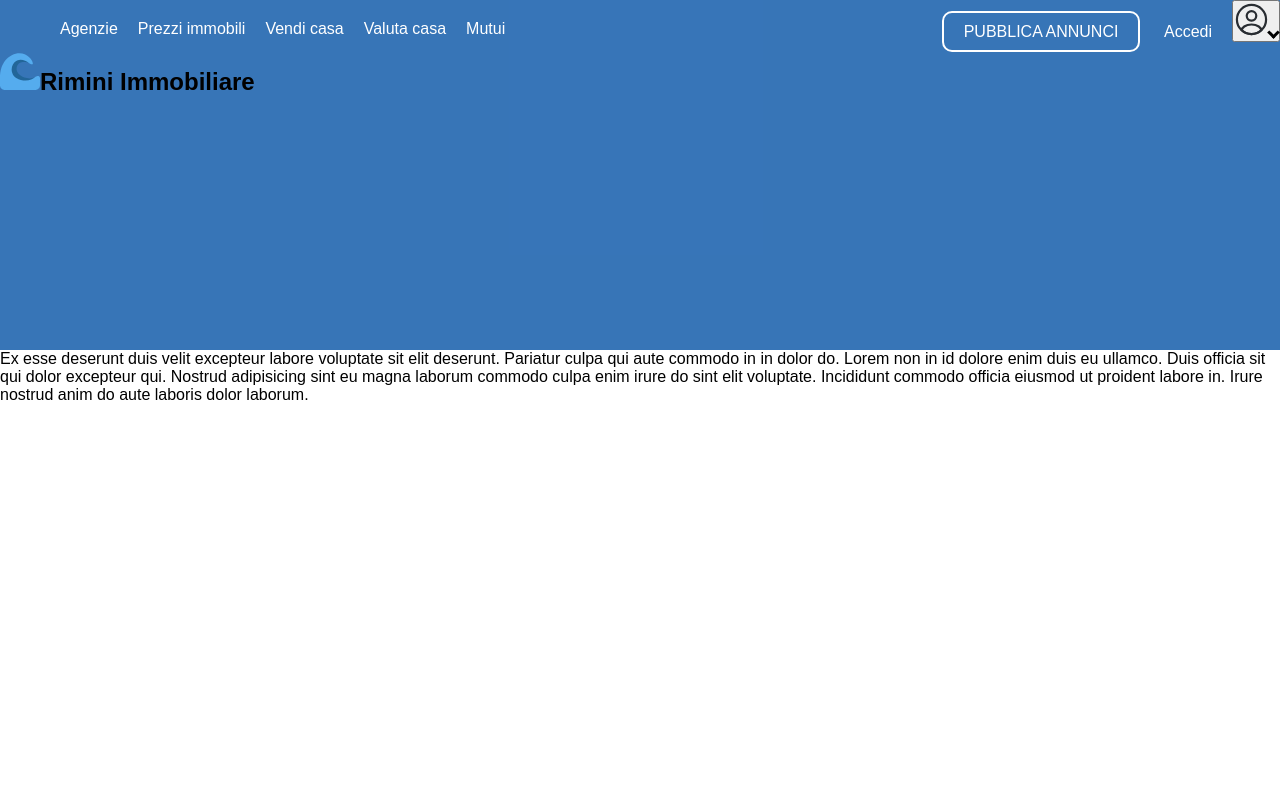
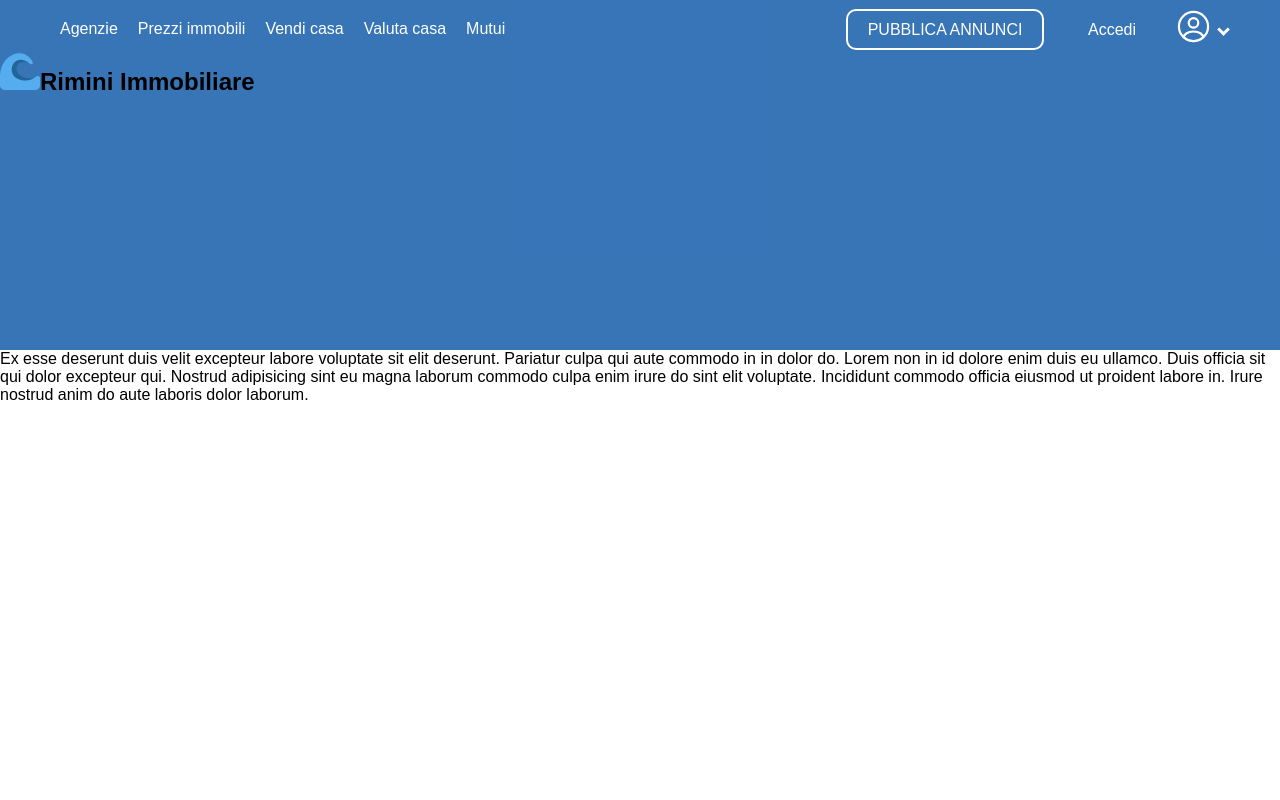
Before and after one commit to marc-alzapiedi/RiminiImmobiliare_client, a JavaScript app: page / in a window 1280 px wide. Shown: the top 800 px of the page. Built offline with nearby package versions, Linux system fonts and the light colour scheme; the HTML template or start-up script is replaced by a standard one.

Commit message:
some more css styling done

```diff
--- a/src/Icons/ProfileIcon.js
+++ b/src/Icons/ProfileIcon.js
@@ -1,11 +1,13 @@
 const ProfileIcon = () => {
 
     return (
+
         <svg xmlns="http://www.w3.org/2000/svg" width="35px" height="35px" viewBox="0 0 24 24" fill="none">
-        <path d="M12.12 12.78C12.05 12.77 11.96 12.77 11.88 12.78C10.12 12.72 8.71997 11.28 8.71997 9.50998C8.71997 7.69998 10.18 6.22998 12 6.22998C13.81 6.22998 15.28 7.69998 15.28 9.50998C15.27 11.28 13.88 12.72 12.12 12.78Z" stroke="#292D32" stroke-width="1.5" stroke-linecap="round" stroke-linejoin="round"/>
-        <path d="M18.74 19.3801C16.96 21.0101 14.6 22.0001 12 22.0001C9.40001 22.0001 7.04001 21.0101 5.26001 19.3801C5.36001 18.4401 5.96001 17.5201 7.03001 16.8001C9.77001 14.9801 14.25 14.9801 16.97 16.8001C18.04 17.5201 18.64 18.4401 18.74 19.3801Z" stroke="#292D32" stroke-width="1.5" stroke-linecap="round" stroke-linejoin="round"/>
-        <path d="M12 22C17.5228 22 22 17.5228 22 12C22 6.47715 17.5228 2 12 2C6.47715 2 2 6.47715 2 12C2 17.5228 6.47715 22 12 22Z" stroke="#292D32" stroke-width="1.5" stroke-linecap="round" stroke-linejoin="round"/>
+        <path d="M12.12 12.78C12.05 12.77 11.96 12.77 11.88 12.78C10.12 12.72 8.71997 11.28 8.71997 9.50998C8.71997 7.69998 10.18 6.22998 12 6.22998C13.81 6.22998 15.28 7.69998 15.28 9.50998C15.27 11.28 13.88 12.72 12.12 12.78Z" stroke="white" stroke-width="1.5" stroke-linecap="round" stroke-linejoin="round"/>
+        <path d="M18.74 19.3801C16.96 21.0101 14.6 22.0001 12 22.0001C9.40001 22.0001 7.04001 21.0101 5.26001 19.3801C5.36001 18.4401 5.96001 17.5201 7.03001 16.8001C9.77001 14.9801 14.25 14.9801 16.97 16.8001C18.04 17.5201 18.64 18.4401 18.74 19.3801Z" stroke="white" stroke-width="1.5" stroke-linecap="round" stroke-linejoin="round"/>
+        <path d="M12 22C17.5228 22 22 17.5228 22 12C22 6.47715 17.5228 2 12 2C6.47715 2 2 6.47715 2 12C2 17.5228 6.47715 22 12 22Z" stroke="white" stroke-width="1.5" stroke-linecap="round" stroke-linejoin="round"/>
         </svg>
+
     )
 
 }
--- a/src/pages/main/main.js
+++ b/src/pages/main/main.js
@@ -26,7 +26,7 @@
                                 PUBBLICA ANNUNCI
                             </a>
                             <a href='https://www.w3schools.com/css/css_pseudo_classes.asp' className='logIns'> Accedi</a>
-                            <button>
+                            <button className='logIns'>
                                 <ProfileIcon />
                                 <i className='arrow down'></i>
 
--- a/src/pages/main/style.css
+++ b/src/pages/main/style.css
@@ -22,10 +22,13 @@
 }
 
 .arrow {
-    border: solid black;
+    border: solid white;
     border-width: 0 3px 3px 0;
     display: inline-block;
     padding: 3px;
+    position: relative;
+    bottom: 10px;
+    left: 8px;
 }
 
 .down {
@@ -67,5 +70,17 @@
     color: white;
     text-decoration: none;
     transition: 0.07s;
-    margin: 20px;
+    margin: 40px;
 }
+
+.logIns:last-child{
+    background-color: transparent;
+    border: none;
+    margin-right: 60px;
+    position: relative;
+    top: 9px;
+}
+
+.logIns:last-child:hover{
+    cursor: pointer;
+}
```
